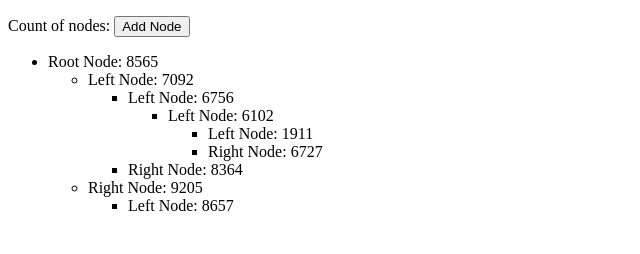
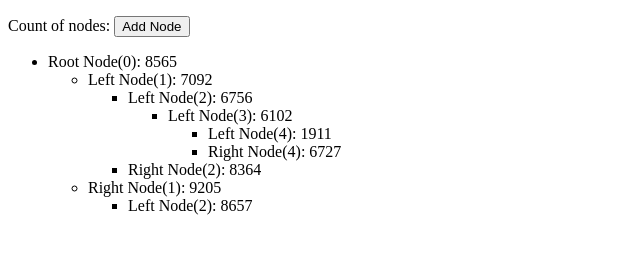
Before and after one commit to takecode/SampleTree, a plain HTML site: page index.html in a window 1280 px wide. Shown: the whole page, without its empty margins (0-640 px from the left). Drawn offline with nearby package versions, Linux system fonts and the light colour scheme.

Commit message:
add Depth information.

```diff
--- a/html/nodeTemplate.html
+++ b/html/nodeTemplate.html
@@ -1,10 +1,10 @@
 <ul>
     <li ng-if="root.left">
-        Left Node: {{root.left.number}}
+        Left Node({{root.left.depth}}): {{root.left.number}}
         <ng-include ng-if="root.left" src="'html/nodeTemplate.html'" onload="root = root.left"></ng-include>
     </li>
     <li ng-if="root.right">
-        Right Node: {{root.right.number}}
+        Right Node({{root.right.depth}}): {{root.right.number}}
         <ng-include ng-if="root.right" src="'html/nodeTemplate.html'" onload="root = root.right"></ng-include>
     </li>
 </ul>
--- a/index.html
+++ b/index.html
@@ -16,7 +16,7 @@
 <p> Count of nodes: {{tree.list.length}} <button ng-click="addNode()">Add Node</button></p>
 <ul>
     <li>
-        Root Node: {{root.number}}
+        Root Node(0): {{root.number}}
     </li>
 
     <ng-include src="'html/nodeTemplate.html'"></ng-include>
--- a/js/tree.js
+++ b/js/tree.js
@@ -5,7 +5,7 @@ function Node( number ){
     this.parent = null;
     this.left = null;
     this.right = null;
-    this.degree = 0;
+    this.depth = 0;
 
     if( number === undefined ){
         this.number = Math.floor((Math.random() * MAX) + 1);
@@ -32,7 +32,7 @@ Tree.prototype.add = function( number ){
                 if( parentNode.left === null ){
                     parentNode.left = node;
                     node.parent = parentNode;
-                    node.degree = parentNode.degree + 1;
+                    node.depth = parentNode.depth + 1;
                     break;
                 }
                 else{
@@ -43,7 +43,7 @@ Tree.prototype.add = function( number ){
                 if( parentNode.right === null ){
                     parentNode.right = node;
                     node.parent = parentNode;
-                    node.degree = parentNode.degree + 1;
+                    node.depth = parentNode.depth + 1;
                     break;
                 }
                 else{
```
